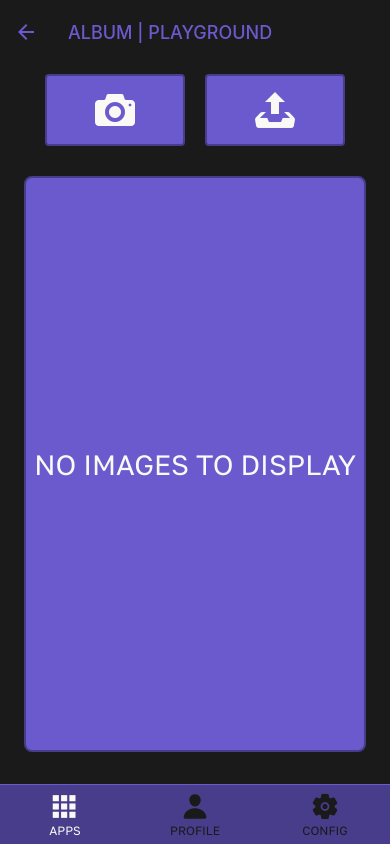
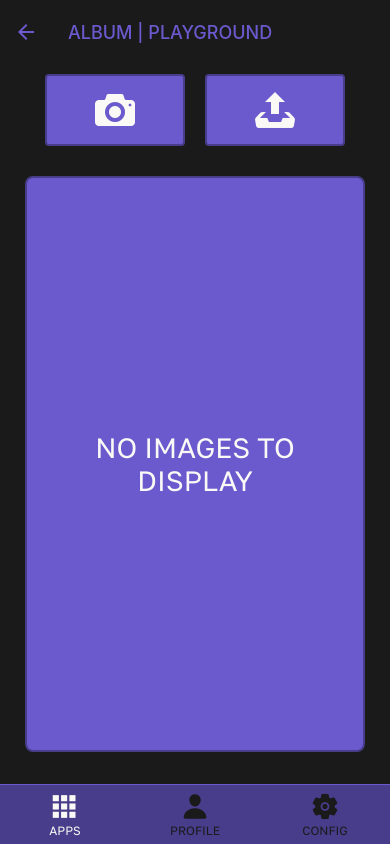
Before and after one commit to santio89/playground-react-native, a React Native app: screen /Album in a window 390 px wide. Built offline with nearby package versions, Linux system fonts and the light colour scheme.

Commit message:
small fix

```diff
--- a/screens/Album.jsx
+++ b/screens/Album.jsx
@@ -131,8 +131,12 @@ const Album = ({ navigation }) => {
         </View>
 
         <ScrollView contentContainerStyle={[styles.albumImgContainer, altColorTheme && styles.altAlbumImgContainer, windowWidth < 400 && { flexDirection: 'column', flexWrap: 'nowrap' }]}>
-          {!uriList || uriList.length === 0 && <Text style={{color: Constants.colorWhite, fontFamily: Constants.fontPrimary, fontSize: Constants.fontLg}}>{text.noImg}</Text>}
-          {uriList.map((item) => (
+          {!uriList || uriList.length === 0 ?
+            <View style={{ width: '100%', maxWidth: windowWidth < 800 ? 320 : '100%', justifyContent: 'center', alignItems: 'center' }}>
+              <Text style={{ color: Constants.colorWhite, fontFamily: Constants.fontPrimary, fontSize: Constants.fontLg, textAlign: 'center'}}>{text.noImg}
+              </Text>
+            </View> :
+            uriList.map((item) => (
               <TouchableOpacity key={item.id} style={[styles.albumImgBtn, Platform.OS === 'web' && modalVisible.active && modalVisible.id === item.id && { filter: 'grayscale(1)' }]} onPress={() => { setModalImg({ active: true, id: item.id, uri: item.uri }) }}>
                 <Image style={styles.albumImg} source={{ uri: item.uri }} />
                 <TouchableOpacity style={{ position: 'absolute', bottom: -16, right: -16 }} onPress={() => setModalVisible({ active: true, id: item.id })}>
@@ -160,7 +164,7 @@ const Album = ({ navigation }) => {
         </SafeAreaView>
       </Modal>
       <Modal visible={modalImg.active} transparent={true} animationType='fade'>
-        <ScrollView contentContainerStyle={{flex: 1, backgroundColor: altColorTheme?Constants.colorSecondaryOpacity:Constants.colorPrimaryOpacity, justifyContent: 'center', alignItems: 'center', zIndex: 999}}>
+        <ScrollView contentContainerStyle={{ flex: 1, backgroundColor: altColorTheme ? Constants.colorSecondaryOpacity : Constants.colorPrimaryOpacity, justifyContent: 'center', alignItems: 'center', zIndex: 999 }}>
           <Image style={styles.albumModalImg} source={{ uri: modalImg.uri }} />
 
           <TouchableOpacity style={[styles.modalBtn, altColorTheme && styles.altModalBtn]} onPress={() => setModalImg({ active: false, id: null, uri: null })}>
```
Lines whose indentation alone changed are shown as unchanged.
